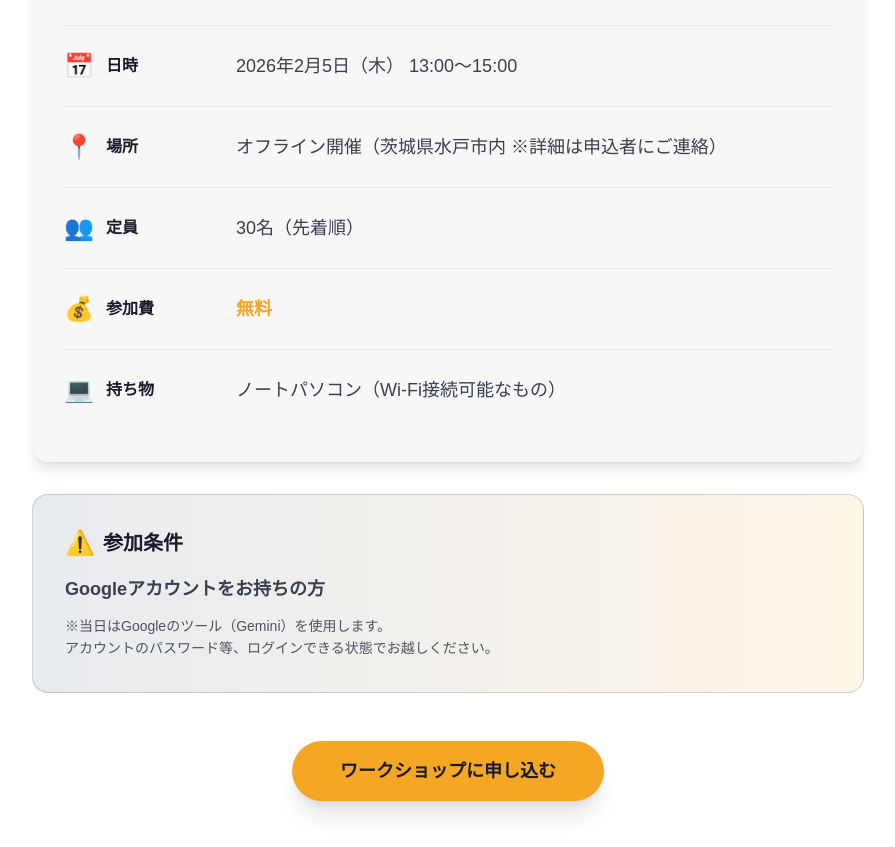
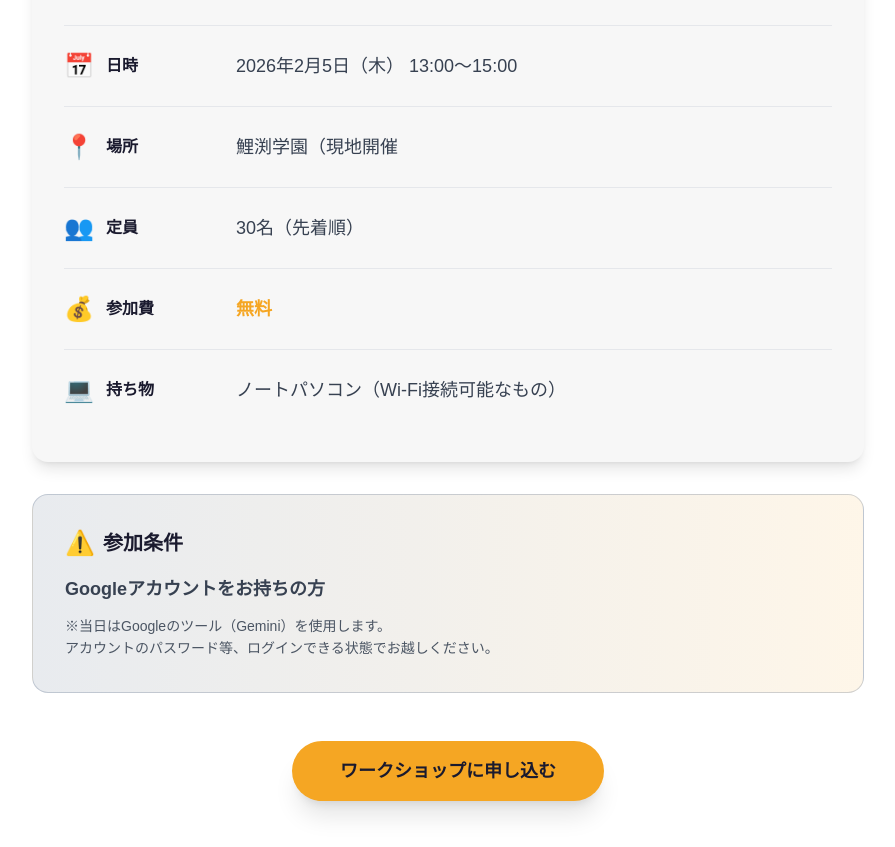
Before and after one commit to Metagri-Bot/ibaraki-ai-workshop-lp, a Next.js app: page / in a window 1280 px wide. Shown: the part 4744-5591 px from the top of the page, without its empty margins (192-1087 px from the left). Built offline with nearby package versions, Linux system fonts and the light colour scheme.

Commit message:
場所を記載

```diff
--- a/src/components/sections/Challenges.tsx
+++ b/src/components/sections/Challenges.tsx
@@ -11,7 +11,7 @@ const eventInfo = [
   },
   {
     label: '場所',
-    value: 'オフライン開催（茨城県水戸市内 ※詳細は申込者にご連絡）',
+    value: '鯉渕学園（現地開催',
     icon: '📍',
   },
   {
```
